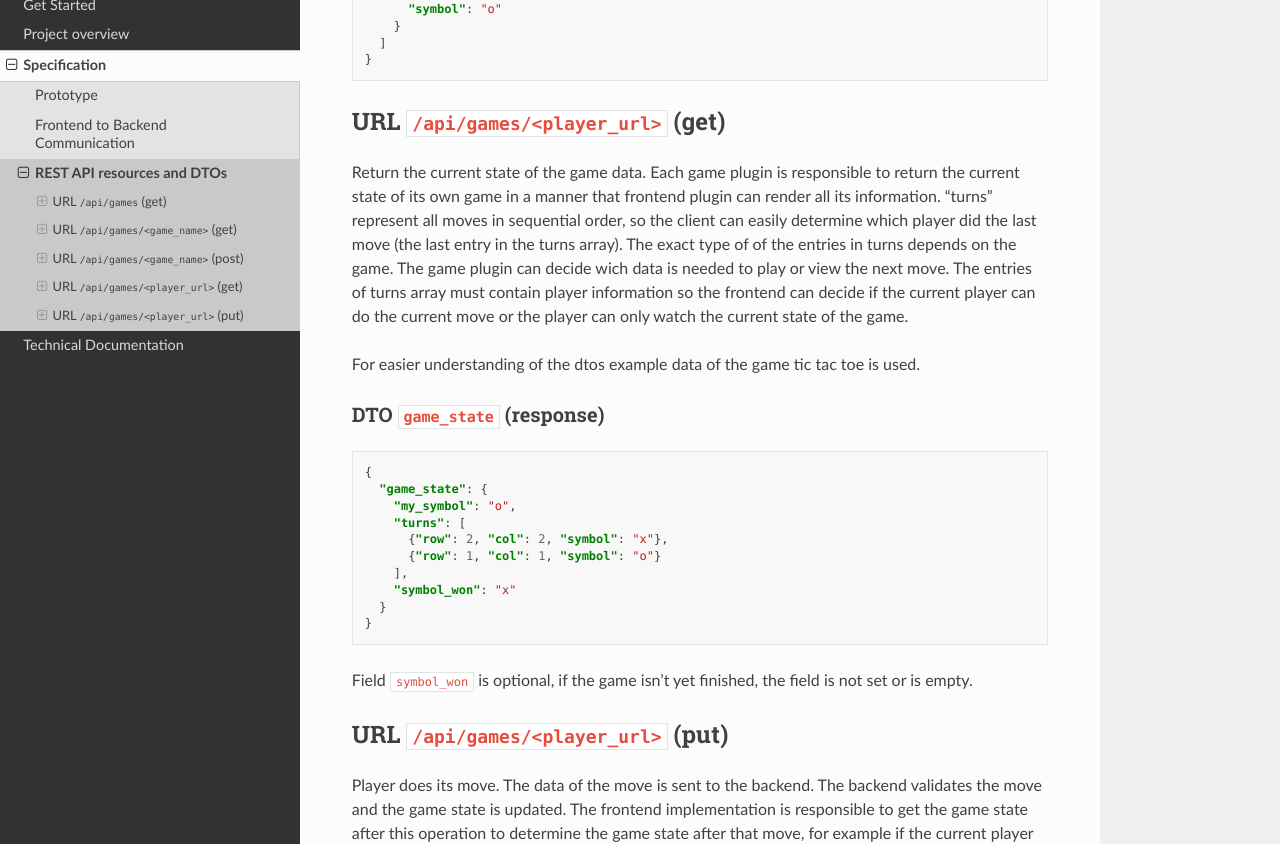
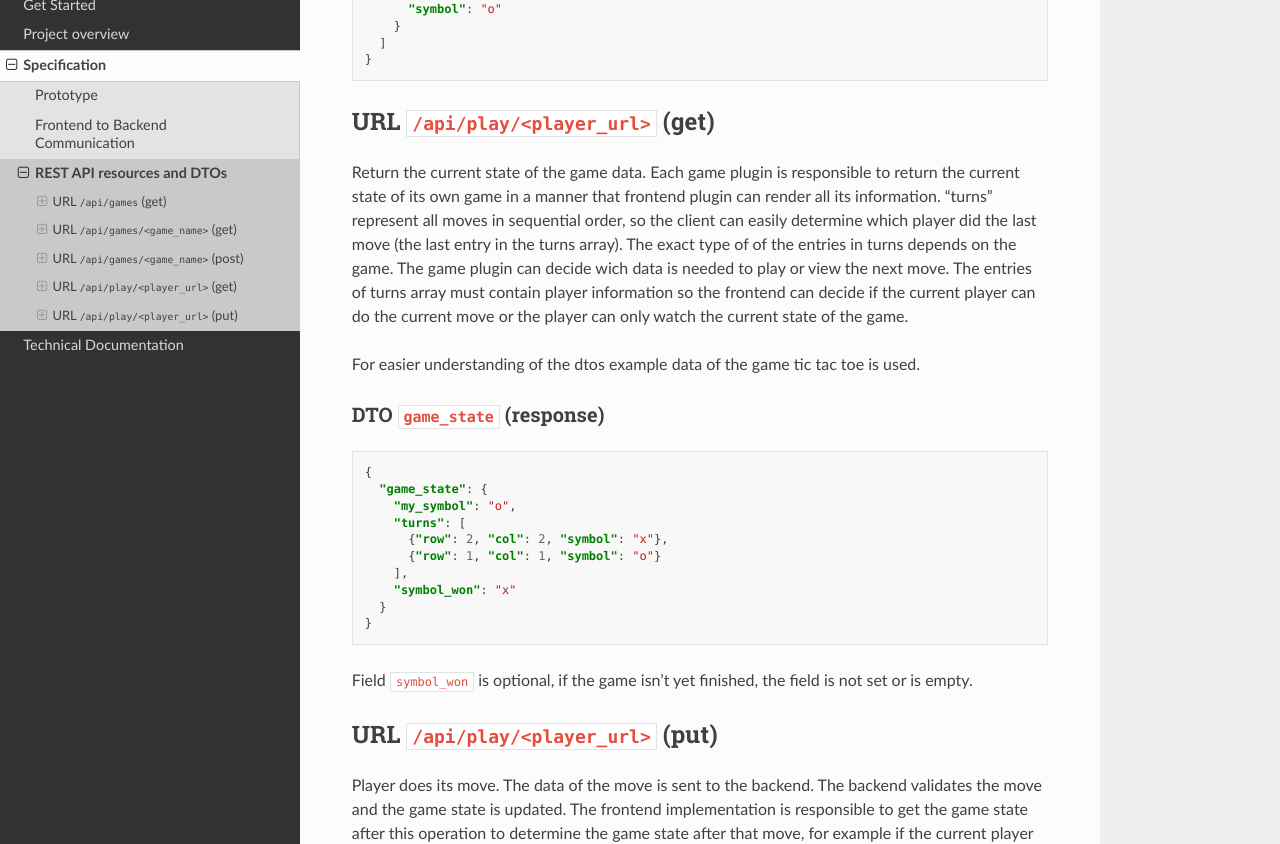
Before and after one commit to games2click/games2click.github.io, a Sphinx documentation site: the page built from docs/specifications/api/apis.md, in a window 1280 px wide and 1400 px high, scrolled down 1099 px. Shown: the part 147-991 px from the top of the window. Built offline with Sphinx 7.4.7 and the Read the Docs theme 2.0.0, drawn with Linux system fonts in a browser that asks for light colours.

Commit message:
Fix duplicate endpoint

````diff
--- a/docs/specifications/api/apis.md
+++ b/docs/specifications/api/apis.md
@@ -57,7 +57,7 @@ The post contains not http body or payload.
 }
 ```
 
-## URL `/api/games/<player_url>` (get)
+## URL `/api/play/<player_url>` (get)
 
 Return the current state of the game data. Each game plugin is responsible to return the current state of its own game
 in a manner that frontend plugin can render all its information. "turns" represent all moves in sequential order, so
@@ -85,7 +85,7 @@ For easier understanding of the dtos example data of the game tic tac toe is use
 Field `symbol_won` is optional, if the game isn't yet finished, the field is not set or is empty.
 
 
-## URL `/api/games/<player_url>` (put)
+## URL `/api/play/<player_url>` (put)
 Player does its move. The data of the move is sent to the backend. The backend validates the move and the game state is
 updated. The frontend implementation is responsible to get the game state after this operation to determine the game
 state after that move, for example if the current player won or the game is finished.
````
Also changed, not shown: 1 other file.
